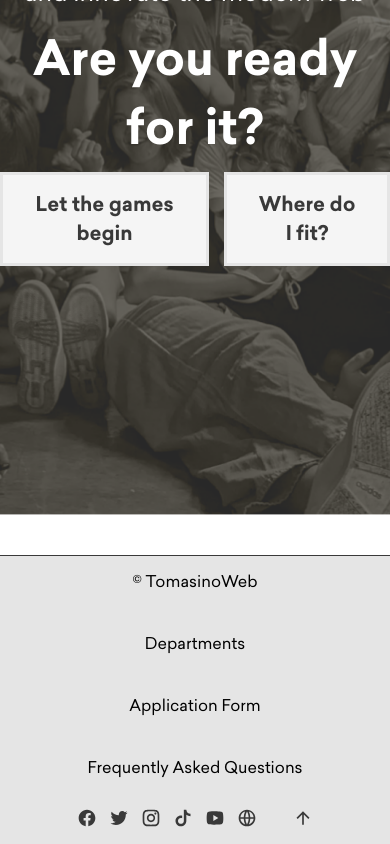
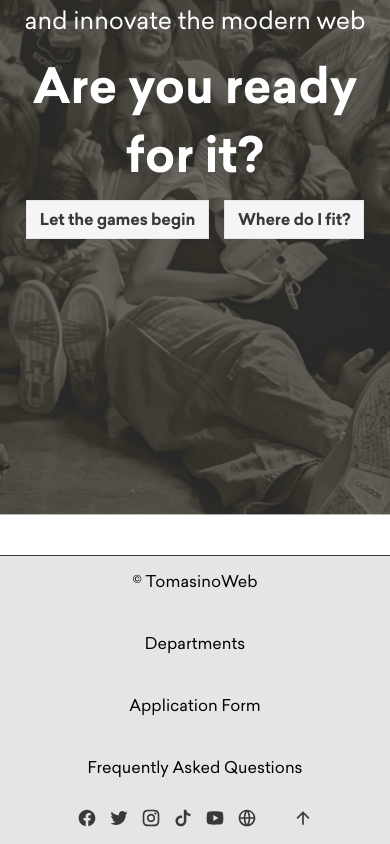
Before and after one commit to TomasinoWeb/tomasinoWebR101, a Next.js app: page /about/people in a window 390 px wide. Shown: the part 10187-11031 px from the top of the page. Built offline with nearby package versions, Linux system fonts and the light colour scheme.

Commit message:
Added responsive buttons

```diff
--- a/src/components/Buttons.module.scss
+++ b/src/components/Buttons.module.scss
@@ -1,15 +1,28 @@
 .buttonContainer {
   display: inline-flex;
-  padding: 15px 30px;
+  padding: 0.9375rem 1.875rem;
   justify-content: center;
   align-items: center;
-  gap: 10px;
+  gap: 0.625rem;
+
   border: 3.5px solid #e5e5e5;
   background: #f5f5f5;
+
   font-family: Sailec bold, sans-serif;
   font-size: 1.25rem;
+  letter-spacing: -0.0275rem;
+  line-height: normal;
   &:hover {
     background-color: #e5e5e5;
     transition: 200ms ease-in-out;
   }
+
+  @media screen and (max-width: 768px) {
+    padding: 0.45rem 0.81rem;
+    border: 1.55px solid #E5E5E5;
+    gap: 0.26894rem;
+    align-self: stretch;
+    font-size: 1rem;
+    letter-spacing: -0.01181rem;
+  }
 }
```
